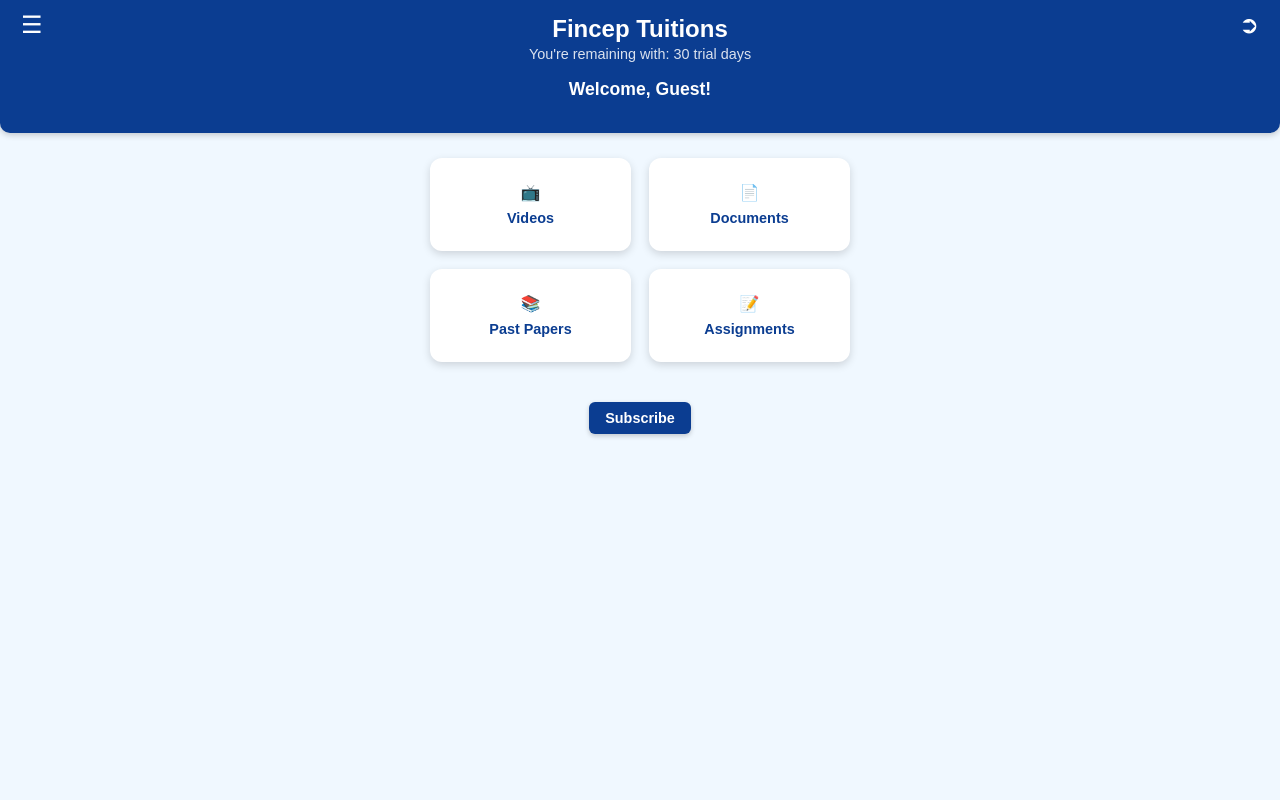
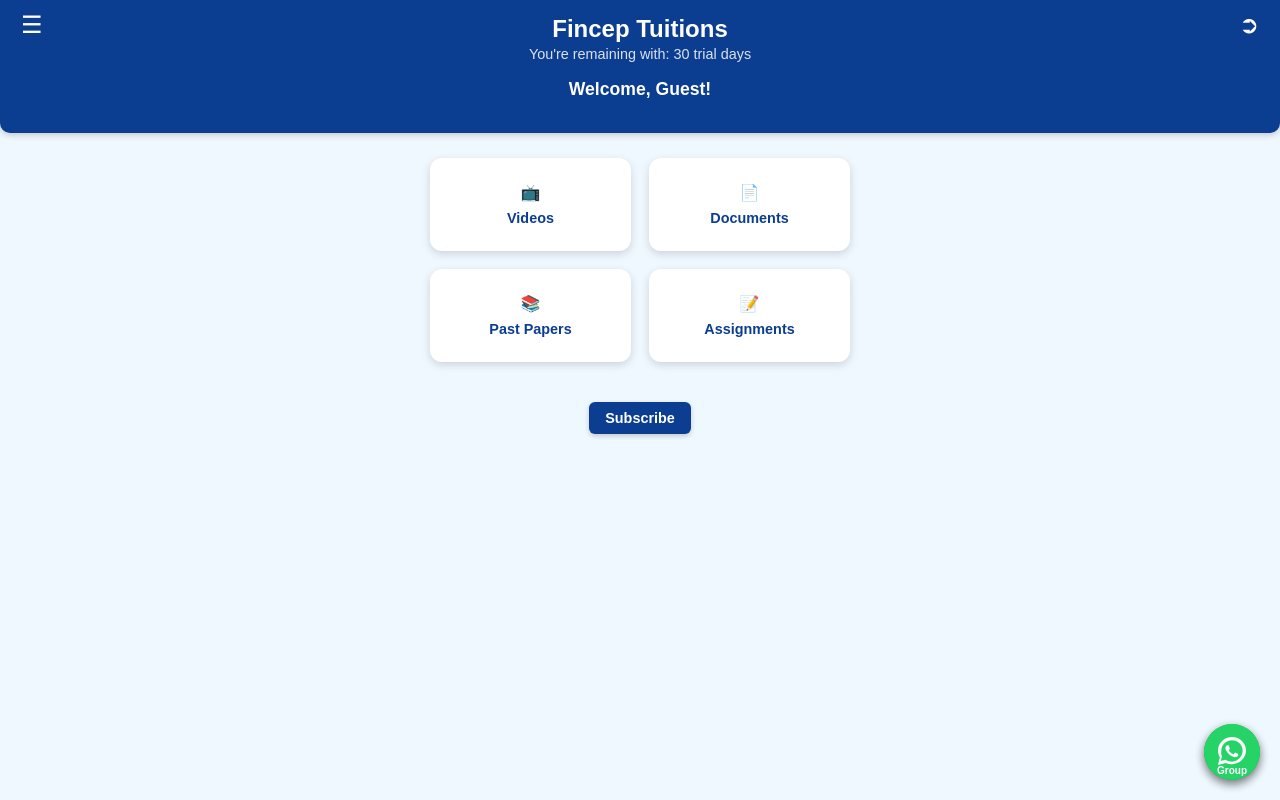
Before and after one commit to finceptuitions-dot/finceptuitions, a plain HTML site: page dashboard.html in a window 1280 px wide. Drawn offline with Linux system fonts and the light colour scheme.

Commit message:
Update dashboard.html

```diff
--- a/dashboard.html
+++ b/dashboard.html
@@ -269,6 +269,131 @@ if (diffDays > 0) {
     trialDaysElement.textContent = "Trial expired";
 }
 </script>
+<style>
+/* WhatsApp Floating Button */
+<style>
+/* WhatsApp Floating Button */
+.whatsapp-float {
+    position: fixed;
+    bottom: 20px;
+    right: 20px;
+    width: 56px;
+    height: 56px;
+    background-color: #25D366;
+    border-radius: 50%;
+    display: flex;
+    align-items: center;
+    justify-content: center;
+    box-shadow: 0 4px 10px rgba(0,0,0,0.3);
+    z-index: 1000;
+    transition: transform 0.2s ease, background 0.2s ease;
+}
+
+.whatsapp-float:hover {
+    transform: scale(1.1);
+    background-color: #1ebe5d;
+}
+
+.whatsapp-float svg {
+    width: 28px;
+    height: 28px;
+    fill: white;
+}
+</style>
+
+<a href="https://chat.whatsapp.com/HL0hEWhZkyrBl3jihvCy9w"
+   class="whatsapp-float"
+   target="_blank"
+   aria-label="Join WhatsApp Group">
+
+    <!-- WhatsApp SVG Icon -->
+    <style>
+/* WhatsApp Floating Button */
+.whatsapp-float {
+    position: fixed;
+    bottom: 20px;
+    right: 20px;
+    width: 56px;
+    height: 56px;
+    background-color: #25D366;
+    border-radius: 50%;
+    display: flex;
+    align-items: center;
+    justify-content: center;
+    box-shadow: 0 4px 10px rgba(0,0,0,0.3);
+    z-index: 1000;
+    transition: transform 0.2s ease, background 0.2s ease;
+}
+
+.whatsapp-float:hover {
+    transform: scale(1.1);
+    background-color: #1ebe5d;
+}
+
+.whatsapp-float svg {
+    width: 28px;
+    height: 28px;
+    fill: white;
+}
+</style>
+
+
+
+
+<style>
+/* WhatsApp Floating Button */
+.whatsapp-float {
+    position: fixed;
+    bottom: 20px;
+    right: 20px;
+    width: 56px;
+    height: 56px;
+    background-color: #25D366;
+    border-radius: 50%;
+    display: flex;
+    align-items: center;
+    justify-content: center;
+    box-shadow: 0 4px 10px rgba(0,0,0,0.3);
+    z-index: 1000;
+    transition: transform 0.2s ease, background 0.2s ease;
+    font-weight: bold;
+    font-size: 12px;
+    color: white;
+    text-align: center;
+}
+
+.whatsapp-float:hover {
+    transform: scale(1.1);
+    background-color: #1ebe5d;
+}
+
+.whatsapp-float svg {
+    width: 28px;
+    height: 28px;
+    fill: white;
+    margin-bottom: 2px; /* make space for text */
+}
+
+/* Add text inside the button */
+.whatsapp-float span {
+    position: absolute;
+    bottom: 4px;
+    font-size: 10px;
+    font-weight: bold;
+    color: white;
+}
+</style>
+
+<a href="https://chat.whatsapp.com/HL0hEWhZkyrBl3jihvCy9w"
+   class="whatsapp-float"
+   target="_blank"
+   aria-label="Join WhatsApp Group">
+    <!-- WhatsApp SVG Icon -->
+    <svg viewBox="0 0 32 32" aria-hidden="true">
+        <path d="M16 0C7.164 0 0 6.94 0 15.5c0 2.73.73 5.41 2.11 7.77L0 32l9.07-2.38A16.33 16.33 0 0 0 16 31c8.836 0 16-6.94 16-15.5S24.836 0 16 0zm0 28.18c-2.47 0-4.89-.63-7.03-1.83l-.5-.29-5.38 1.41 1.44-5.12-.33-.52A12.62 12.62 0 0 1 3.82 15.5C3.82 8.95 9.32 3.82 16 3.82s12.18 5.13 12.18 11.68S22.68 28.18 16 28.18zm6.6-9.09c-.36-.18-2.14-1.04-2.47-1.16-.33-.12-.58-.18-.83.18-.25.36-.96 1.16-1.18 1.4-.22.24-.44.27-.8.09-.36-.18-1.53-.55-2.91-1.76-1.07-.93-1.79-2.08-2-2.44-.21-.36-.02-.56.16-.74.16-.16.36-.41.54-.61.18-.2.24-.34.36-.57.12-.24.06-.45-.03-.63-.09-.18-.83-1.98-1.14-2.71-.3-.72-.61-.62-.83-.63h-.71c-.24 0-.63.09-.96.45-.33.36-1.26 1.23-1.26 3 0 1.77 1.29 3.48 1.47 3.72.18.24 2.54 3.87 6.16 5.43.86.36 1.53.58 2.05.74.86.27 1.65.23 2.27.14.69-.1 2.14-.86 2.44-1.69.3-.83.3-1.54.21-1.69-.09-.15-.33-.24-.69-.42z"/>
+    </svg>
+    <span>Group</span>
+</a>
 
 </body>
 </html>
```
